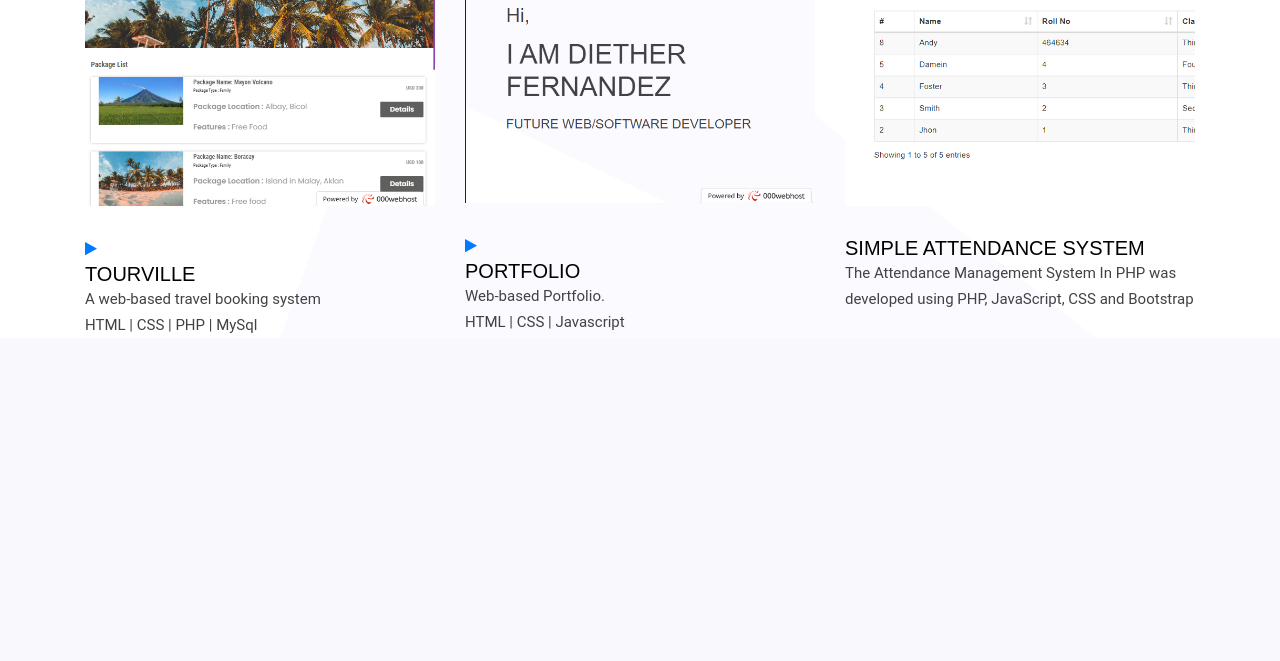
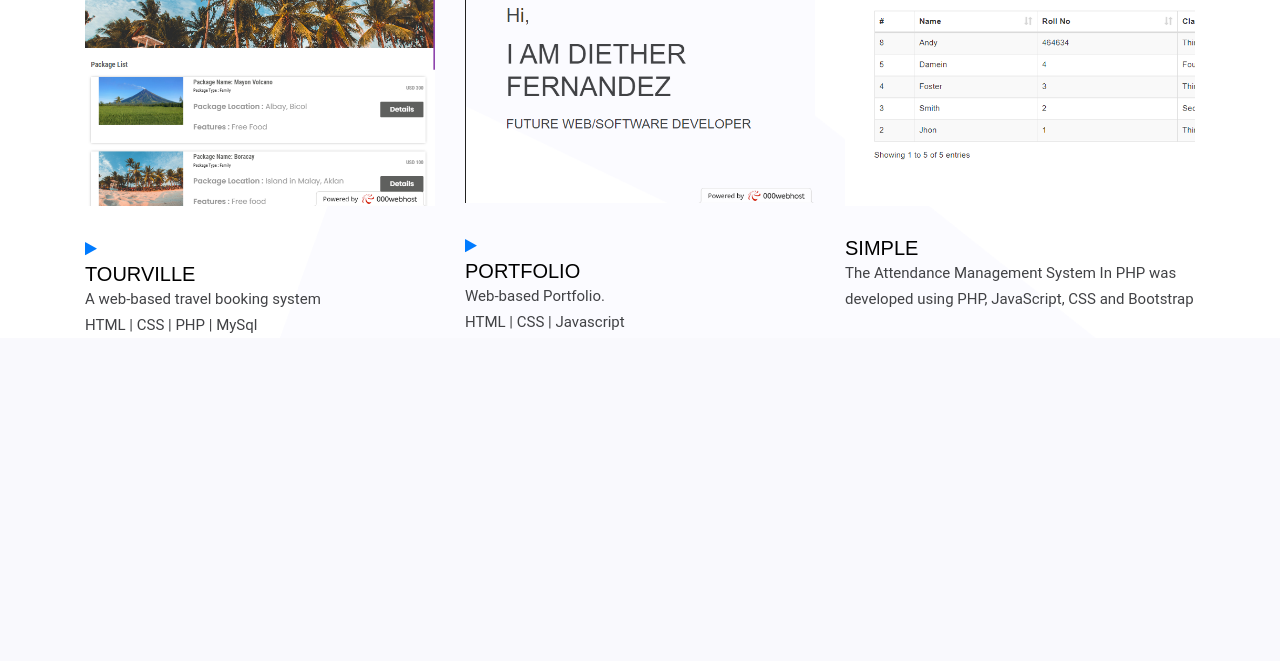
Before and after one commit to DietherFernandez/fernandezdiether.github.io, a plain HTML site: page portfolio/index.html in a window 1280 px wide. Shown: the part 2343-3004 px from the top of the page. Drawn offline with Linux system fonts and the light colour scheme; some packages are replaced by stand-ins of ours.

Commit message:
Update index.html

```diff
--- a/portfolio/index.html
+++ b/portfolio/index.html
@@ -211,7 +211,7 @@
 								</a>
 							</div>
 							<div class="short_info">
-								<h4><a href="portfolio-details.html">simple attendance system</a></h4>
+								<h4><a href="portfolio-details.html">simple </a></h4>
 								<p>The Attendance Management System In PHP was developed using PHP, JavaScript, CSS and Bootstrap</p>
 							</div>
 						</div>
```
